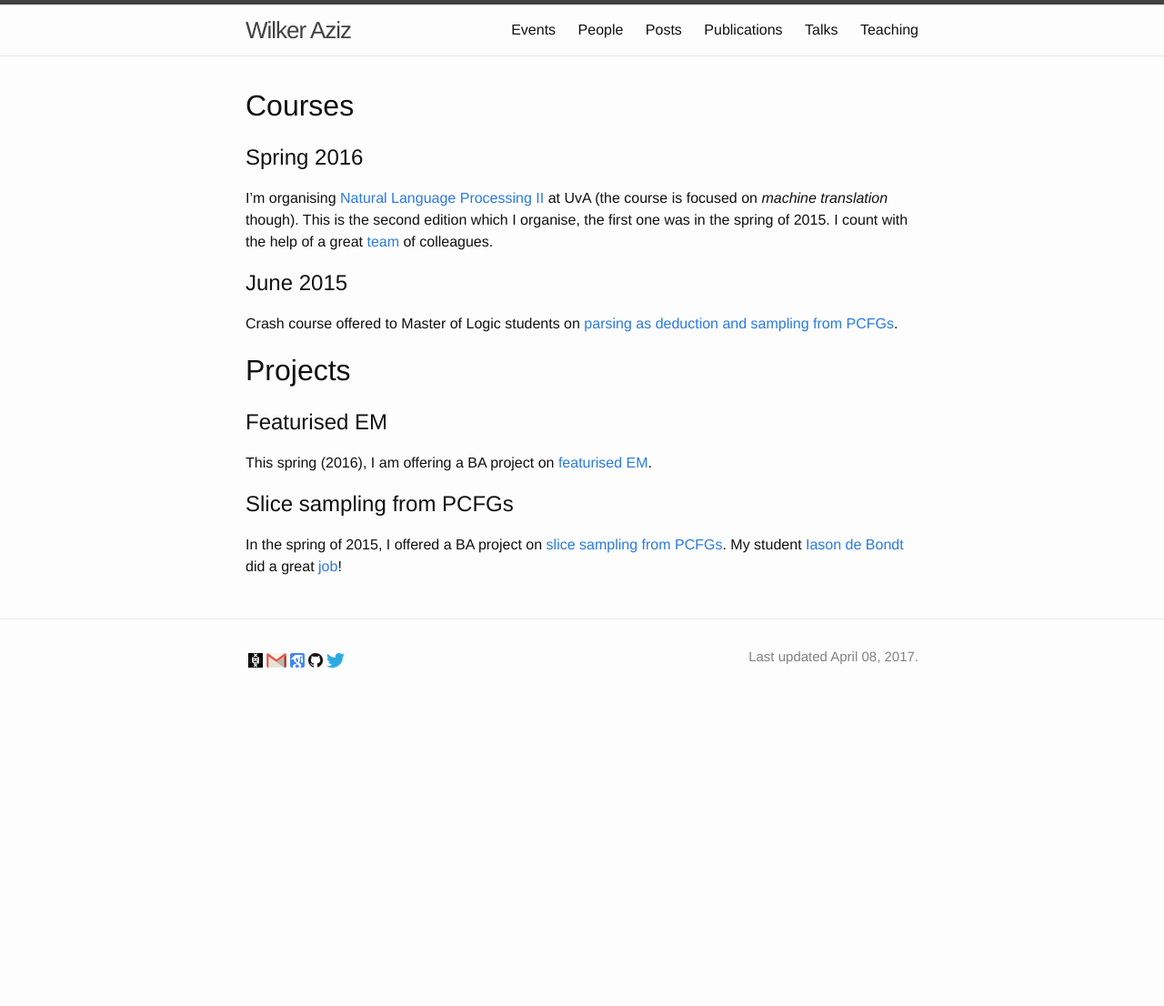
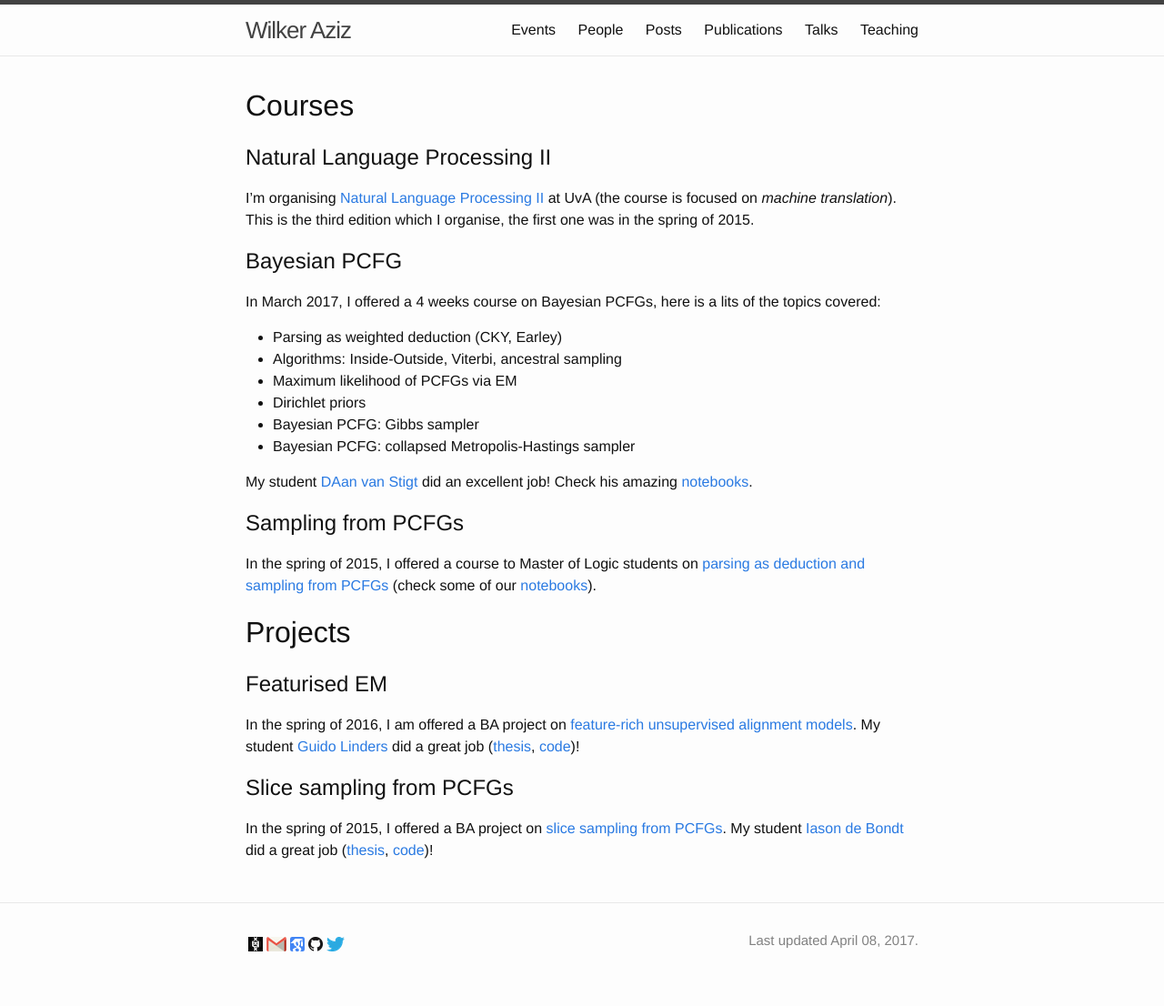
Before and after one commit to wilkeraziz/oldsite, a Jekyll site: the page built from teaching.markdown, in a window 1280 px wide. Shown: the whole page at 91% size. Built offline with Jekyll 4.4.1, drawn with Linux system fonts in a browser that asks for light colours; before the commit the page ends 900 px from its top, so only the background shows below that.

Commit message:
teaching info

```diff
--- a/teaching.markdown
+++ b/teaching.markdown
@@ -5,22 +5,35 @@ title: Teaching
 
 # Courses
 
-## Spring 2016
+## Natural Language Processing II
 
-I'm organising [Natural Language Processing II](//uva-slpl.github.io/nlp2/) at UvA (the course is focused on *machine translation* though).
-This is the second edition which I organise, the first one was in the spring of 2015.
-I count with the help of a great [team](//uva-slpl.github.io/nlp2/instructors.html) of colleagues.
+I'm organising [Natural Language Processing II](//uva-slpl.github.io/nlp2/) at UvA (the course is focused on *machine translation*).
+This is the third edition which I organise, the first one was in the spring of 2015.
 
-## June 2015
+## Bayesian PCFG
 
-Crash course offered to Master of Logic students on [parsing as deduction and sampling from PCFGs](resources/courses/MoL-pcfg-sampling.pdf).
+In March 2017, I offered a 4 weeks course on Bayesian PCFGs, here is a lits of the topics covered:
+
+* Parsing as weighted deduction (CKY, Earley)
+* Algorithms: Inside-Outside, Viterbi, ancestral sampling
+* Maximum likelihood of PCFGs via EM
+* Dirichlet priors
+* Bayesian PCFG: Gibbs sampler
+* Bayesian PCFG: collapsed Metropolis-Hastings sampler
+
+My student [DAan van Stigt](//github.com/daandouwe) did an excellent job! Check his amazing [notebooks](//github.com/daandouwe/Probabilistic-modelling-with-PCFG).
+
+
+## Sampling from PCFGs
+
+In the spring of 2015, I offered a course to Master of Logic students on [parsing as deduction and sampling from PCFGs](resources/courses/MoL-pcfg-sampling.pdf) (check some of our [notebooks](https://github.com/wilkeraziz/notebooks/tree/master/MoL_June15)).
 
 # Projects
 
 ## Featurised EM
 
-This spring (2016), I am offering a BA project on [featurised EM](resources/courses/BA-featurised-EM.pdf).
+In the spring of 2016, I am offered a BA project on [feature-rich unsupervised alignment models](resources/courses/BA-featurised-EM.pdf). My student [Guido Linders](//esc.fnwi.uva.nl/thesis/centraal/files/f1886233032.pdf) did a great job ([thesis](//esc.fnwi.uva.nl/thesis/centraal/files/f1886233032.pdf), [code](//github.com/wilkeraziz/lola))!
 
 ## Slice sampling from PCFGs
 
-In the spring of 2015, I offered a BA project on [slice sampling from PCFGs](resources/courses/BA-slice-sampling.pdf). My student [Iason de Bondt](https://nl.linkedin.com/in/iason-de-bondt-3676ba101) did a great [job](https://github.com/wilkeraziz/pcfg-sampling)!
+In the spring of 2015, I offered a BA project on [slice sampling from PCFGs](resources/courses/BA-slice-sampling.pdf). My student [Iason de Bondt](//nl.linkedin.com/in/iason-de-bondt-3676ba101) did a great job ([thesis](//esc.fnwi.uva.nl/thesis/centraal/files/f1550974112.pdf), [code](//github.com/wilkeraziz/pcfg-sampling))!
```
